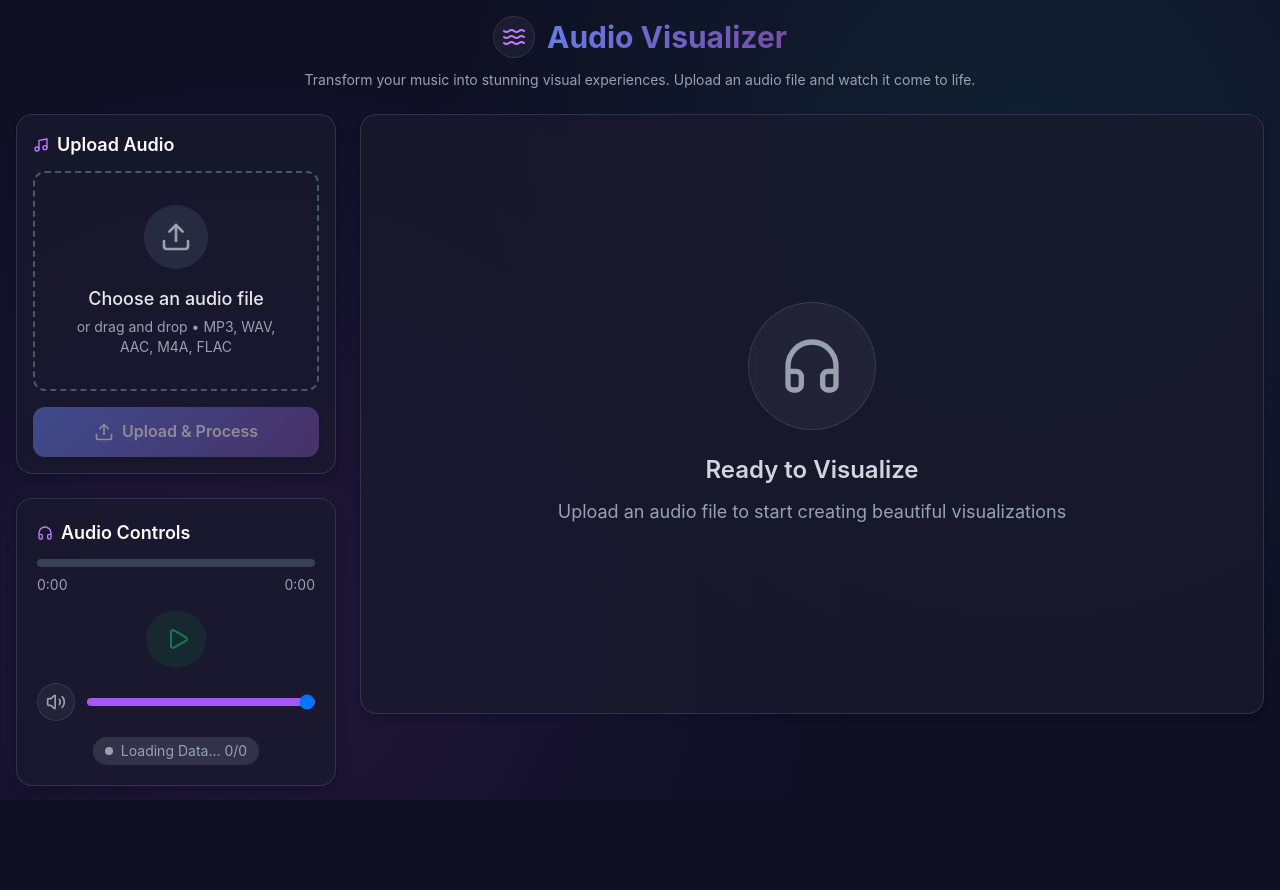
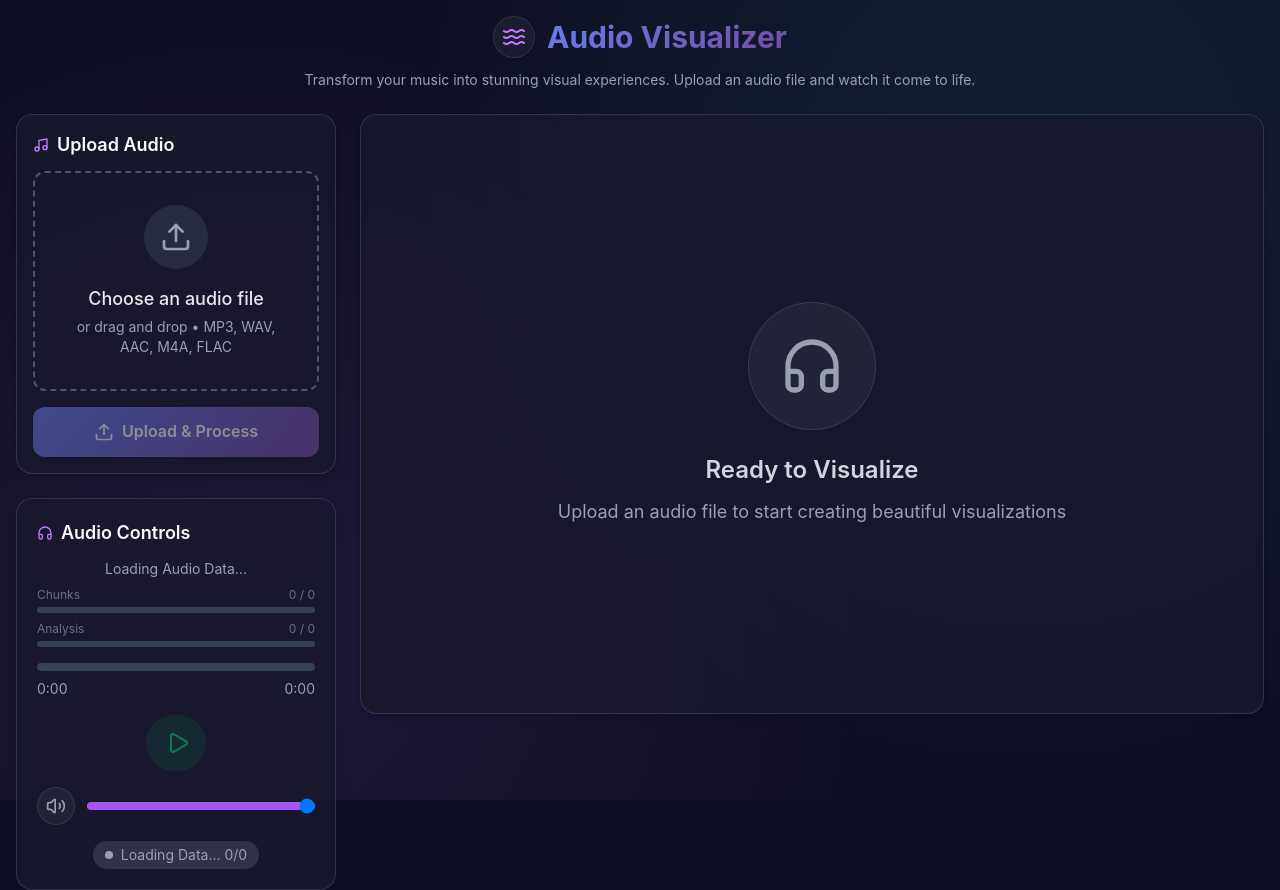
Before and after one commit to AresNeutron/Synchro-nice, a React (Vite) app in the folder client/: page / in a window 1280 px wide. Before the commit the page ends 800 px from the top, so only its background shows below. Built offline with nearby package versions, Linux system fonts and the light colour scheme.

Commit message:
added bar in UI to show backend stream progress

```diff
--- a/client/src/components/AudioPlayer.tsx
+++ b/client/src/components/AudioPlayer.tsx
@@ -124,7 +124,44 @@ const AudioPlayer: React.FC = () => {
         onCanPlay={() => setIsLoading(false)}
       />
 
-      {/* Progress Bar */}
+      {/* Data Loading Progress Bar */}
+      {!loadingProgress.isComplete && (
+        <div className="space-y-2">
+          <div className="text-sm text-gray-400 text-center">
+            Loading Audio Data...
+          </div>
+
+          {/* Chunks Progress */}
+          <div className="space-y-1">
+            <div className="flex justify-between text-xs text-gray-500">
+              <span>Chunks</span>
+              <span>{loadingProgress.chunks} / {loadingProgress.totalChunks}</span>
+            </div>
+            <div className="w-full h-1.5 bg-gray-700 rounded-full">
+              <div
+                className="h-full bg-blue-400 rounded-full transition-all duration-300"
+                style={{ width: `${loadingProgress.totalChunks > 0 ? (loadingProgress.chunks / loadingProgress.totalChunks) * 100 : 0}%` }}
+              />
+            </div>
+          </div>
+
+          {/* Analysis Progress */}
+          <div className="space-y-1">
+            <div className="flex justify-between text-xs text-gray-500">
+              <span>Analysis</span>
+              <span>{loadingProgress.analysis} / {loadingProgress.totalAnalysis}</span>
+            </div>
+            <div className="w-full h-1.5 bg-gray-700 rounded-full">
+              <div
+                className="h-full bg-purple-400 rounded-full transition-all duration-300"
+                style={{ width: `${loadingProgress.totalAnalysis > 0 ? (loadingProgress.analysis / loadingProgress.totalAnalysis) * 100 : 0}%` }}
+              />
+            </div>
+          </div>
+        </div>
+      )}
+
+      {/* Audio Progress Bar */}
       <div className="space-y-2">
         <div className="relative">
           <div
--- a/client/src/context/AppContext.tsx
+++ b/client/src/context/AppContext.tsx
@@ -16,6 +16,8 @@ export default function AppProvider({ children }: { children: ReactNode }) {
   const [loadingProgress, setLoadingProgress] = useState({
     chunks: 0,
     analysis: 0,
+    totalChunks: 0,
+    totalAnalysis: 0,
     isComplete: false
   });
 
@@ -62,10 +64,17 @@ export default function AppProvider({ children }: { children: ReactNode }) {
 
   // Progressive loading of complete audio dataset
   const loadCompleteAudioData = useCallback(async (sessionId: string, totalChunks: number, totalAnalysis: number) => {
+    // Set total values for progress calculation
+    setLoadingProgress(prev => ({
+      ...prev,
+      totalChunks,
+      totalAnalysis
+    }));
+
     try {
       // Load chunks in batches
       let chunkStart = 0;
-      const chunkBatchSize = 100;
+      const chunkBatchSize = 10;
 
       while (chunkStart < totalChunks) {
         const response = await fetch(
--- a/client/src/types/context_interface.ts
+++ b/client/src/types/context_interface.ts
@@ -13,7 +13,7 @@ export interface AppContextType {
   // Complete audio dataset stored locally
   audioChunks: AudioChunkData[];
   audioAnalysis: AudioAnalysisMessage[];
-  loadingProgress: { chunks: number; analysis: number; isComplete: boolean };
+  loadingProgress: { chunks: number; analysis: number; totalChunks: number; totalAnalysis: number; isComplete: boolean };
 
   // Function to get chunk by timestamp for synchronization
   getChunkByTimestamp: (timestamp: number) => AudioChunkData | null;
```
